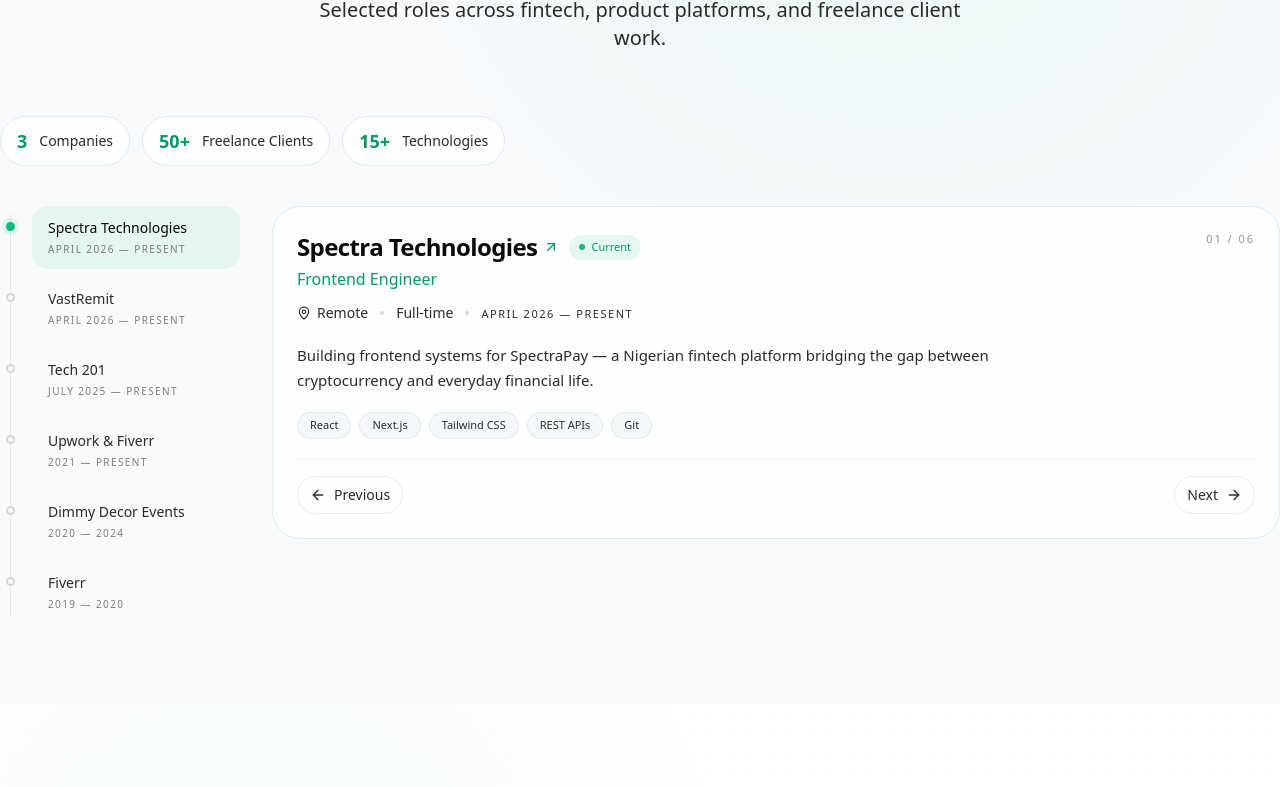
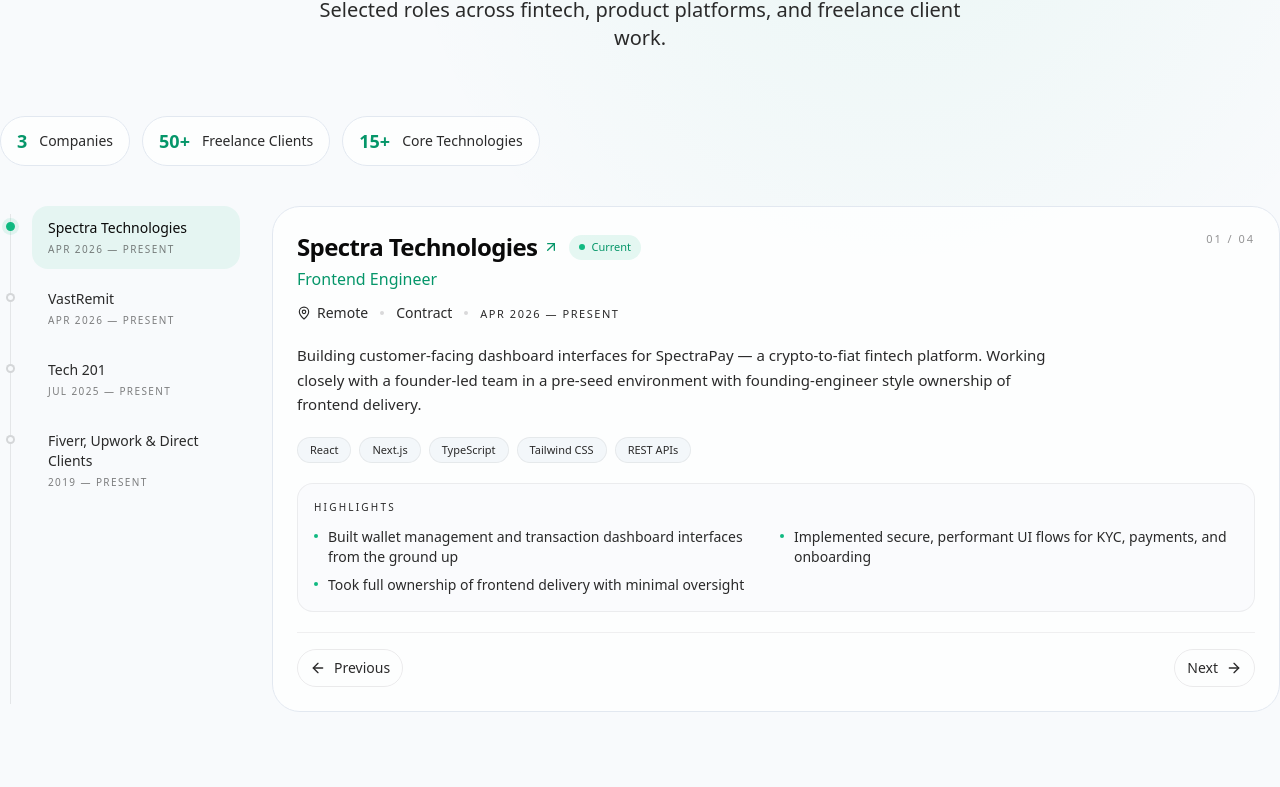
Before and after one commit to Hemazyn/emmanuel-portfolio, a Next.js app: page / in a window 1280 px wide. Shown: the part 1755-2542 px from the top of the page. Built offline with nearby package versions, Linux system fonts and the light colour scheme.

Commit message:
update experience data.

```diff
--- a/src/data/experience.js
+++ b/src/data/experience.js
@@ -5,29 +5,27 @@
     company: "Spectra Technologies",
     companyUrl: "https://spectrapay.io/",
     location: "Remote",
-    type: "Full-time",
-    startDate: "April 2026",
+    type: "Contract",
+    startDate: "Apr 2026",
     endDate: "Present",
     isCurrentRole: true,
-    description: "Building frontend systems for SpectraPay — a Nigerian fintech platform bridging the gap between cryptocurrency and everyday financial life.",
-    responsibilities: ["Developing the web platform for crypto-to-fiat payment solutions", "Building intuitive dashboard interfaces for wallet management and transactions", "Implementing secure, performant UI flows for KYC, payments, and onboarding", "Working closely with design and backend teams to deliver production-ready features", "Ensuring cross-browser compatibility and mobile responsiveness"],
-    technologies: ["React", "Next.js", "Tailwind CSS", "REST APIs", "Git"],
-    achievements: [],
+    description: "Building customer-facing dashboard interfaces for SpectraPay — a crypto-to-fiat fintech platform. Working closely with a founder-led team in a pre-seed environment with founding-engineer style ownership of frontend delivery.",
+    technologies: ["React", "Next.js", "TypeScript", "Tailwind CSS", "REST APIs"],
+    achievements: ["Built wallet management and transaction dashboard interfaces from the ground up", "Implemented secure, performant UI flows for KYC, payments, and onboarding", "Took full ownership of frontend delivery with minimal oversight"],
   },
   {
     id: 2,
-    role: "Frontend Engineer",
+    role: "Frontend Developer",
     company: "VastRemit",
     companyUrl: "https://vastremit.com/",
     location: "Remote",
-    type: "Full-time",
-    startDate: "April 2026",
+    type: "Side project",
+    startDate: "Apr 2026",
     endDate: "Present",
     isCurrentRole: true,
-    description: "Building the frontend for a cross-border payment platform that enables African users to send and receive payments without needing a dollar account.",
-    responsibilities: ["Developing and maintaining the core web application using React and Next.js", "Building responsive, accessible UI components for payment flows and dashboards", "Collaborating with backend and product teams to ship user-facing features", "Optimizing performance and ensuring seamless transaction experiences", "Implementing real-time data handling for payment status and notifications"],
-    technologies: ["React", "Next.js", "Tailwind CSS", "REST APIs", "Git"],
-    achievements: [],
+    description: "Developing core payment flows and account dashboards for a cross-border remittance product enabling African users to send and receive payments without needing a dollar account.",
+    technologies: ["React", "Next.js", "Tailwind CSS", "REST APIs"],
+    achievements: ["Built responsive, accessible UI components for transaction and account management", "Implemented real-time payment status handling"],
   },
   {
     id: 3,
@@ -36,62 +34,31 @@
     companyUrl: "https://tech201.com",
     location: "Remote",
     type: "Full-time",
-    startDate: "July 2025",
+    startDate: "Jul 2025",
     endDate: "Present",
     isCurrentRole: true,
-    description: "Building and maintaining modern web applications using Next.js and React, focusing on performance optimization and scalable architecture.",
-    responsibilities: ["Built and maintained web applications using Next.js, React, and Tailwind CSS", "Developed dynamic SSR/ISR pages for improved SEO and performance", "Collaborated with product designers and backend engineers to ship scalable features", "Built modular, reusable UI components improving code reusability across projects", "Integrated RESTful APIs and optimized client-side rendering for smooth UX"],
-    technologies: ["Next.js", "React", "Tailwind CSS", "REST APIs", "Git"],
-    achievements: ["Improved page load times by 40% through SSR optimization", "Delivered 5+ major features on schedule"],
+    description: "Own frontend architecture for the company's web platforms, building and shipping features end-to-end using Next.js, React, and Tailwind CSS.",
+    technologies: ["Next.js", "React", "TypeScript", "Tailwind CSS", "REST APIs", "Git"],
+    achievements: ["Improved page load times by 40% by redesigning rendering strategy from client-side to SSR/ISR", "Shipped 5+ major features on schedule in a small, high-ownership team", "Built a reusable component library that cut duplicate UI work across multiple internal projects"],
   },
   {
     id: 4,
-    role: "Frontend Developer",
-    company: "Upwork & Fiverr",
-    companyUrl: "https://upwork.com",
-    location: "Remote",
-    type: "Freelance",
-    startDate: "2021",
-    endDate: "Present",
-    isCurrentRole: true,
-    description: "Designing and building web applications for clients worldwide, delivering high-quality frontend solutions with modern technologies.",
-    responsibilities: ["Designed and built web applications using Next.js, React, and TypeScript", "Built reusable UI libraries and design systems with Tailwind CSS and Styled Components", "Managed full project workflows: version control, API integration, and deployment", "Ensured optimal page speed and SEO for client projects", "Delivered custom solutions tailored to specific client requirements"],
-    technologies: ["Next.js", "React", "Tailwind CSS", "Styled Components", "Git"],
-  },
-  {
-    id: 5,
-    role: "Frontend Developer",
-    company: "Dimmy Decor Events",
-    companyUrl: "#",
-    location: "Lagos, Nigeria",
-    type: "Full-time",
-    startDate: "2020",
-    endDate: "2024",
-    isCurrentRole: false,
-    description: "Led frontend development for event management platforms, building responsive and accessible user interfaces.",
-    responsibilities: ["Led frontend development for event management platforms using React and Tailwind CSS", "Integrated Firebase for authentication and real-time data synchronization", "Ensured responsive design and accessibility compliance across all devices", "Collaborated with backend teams to optimize APIs and improve overall UX", "Mentored junior developers and conducted code reviews"],
-    technologies: ["React", "Tailwind CSS", "Firebase", "REST APIs", "JavaScript", "Git"],
-    achievements: ["Reduced load time by 35% through performance optimization", "Achieved WCAG 2.1 accessibility compliance", "Led a team of 3 frontend developers"],
-  },
-  {
-    id: 6,
-    role: "Frontend Developer",
-    company: "Fiverr",
+    role: "Freelance Frontend Developer",
+    company: "Fiverr, Upwork & Direct Clients",
     companyUrl: "https://fiverr.com",
     location: "Remote",
     type: "Freelance",
     startDate: "2019",
-    endDate: "2020",
-    isCurrentRole: false,
-    description: "Started my freelance journey building responsive websites and React applications for diverse clients.",
-    responsibilities: ["Developed responsive websites using HTML, CSS, and JavaScript", "Built single-page application components with React and optimized for performance", "Collaborated directly with clients to scope and deliver projects", "Delivered clean, scalable code with cross-browser compatibility", "Managed multiple projects simultaneously with timely delivery"],
-    technologies: ["React", "JavaScript", "CSS3", "Bootstrap", "Git"],
-    achievements: ["Completed 20+ projects successfully", "Achieved Level 1 Seller status", "Maintained 100% client satisfaction rate"],
+    endDate: "Present",
+    isCurrentRole: true,
+    description: "Delivering responsive, accessible websites and React applications for independent clients since 2019. Including ongoing multi-year work for Dimmy Decor Events, handling feature requests and maintenance.",
+    technologies: ["Next.js", "React", "TypeScript", "Tailwind CSS", "Styled Components", "Firebase", "Git"],
+    achievements: ["Completed 50+ projects with 5-star ratings across Fiverr and Upwork", "Built and maintained events-management website for Dimmy Decor Events over multiple years", "Managed projects independently from client brief to deployment", "Built reusable component libraries saving 30% development time"],
   },
 ]
 
 export const experienceStats = [
   { label: "Companies", value: "3" },
   { label: "Freelance Clients", value: "50+" },
-  { label: "Technologies", value: "15+" },
+  { label: "Core Technologies", value: "15+" },
 ]
--- a/src/data/navigation.js
+++ b/src/data/navigation.js
@@ -37,6 +37,6 @@
   phone: "+2349019487450",
   location: "Lagos, Nigeria",
   website: "https://iamtofunmi.vercel.app/",
-  resumeUrl: "/resume/Immanu'el_cv.pdf",
+  resumeUrl: "/resume/Emmanuel_Tofunmi_Resume.pdf",
   resumeFileName: "Immanuel_Tofunmi.pdf",
 }
```
Also changed, not shown: 2 other files (tests, documents, lock files or other folders).
